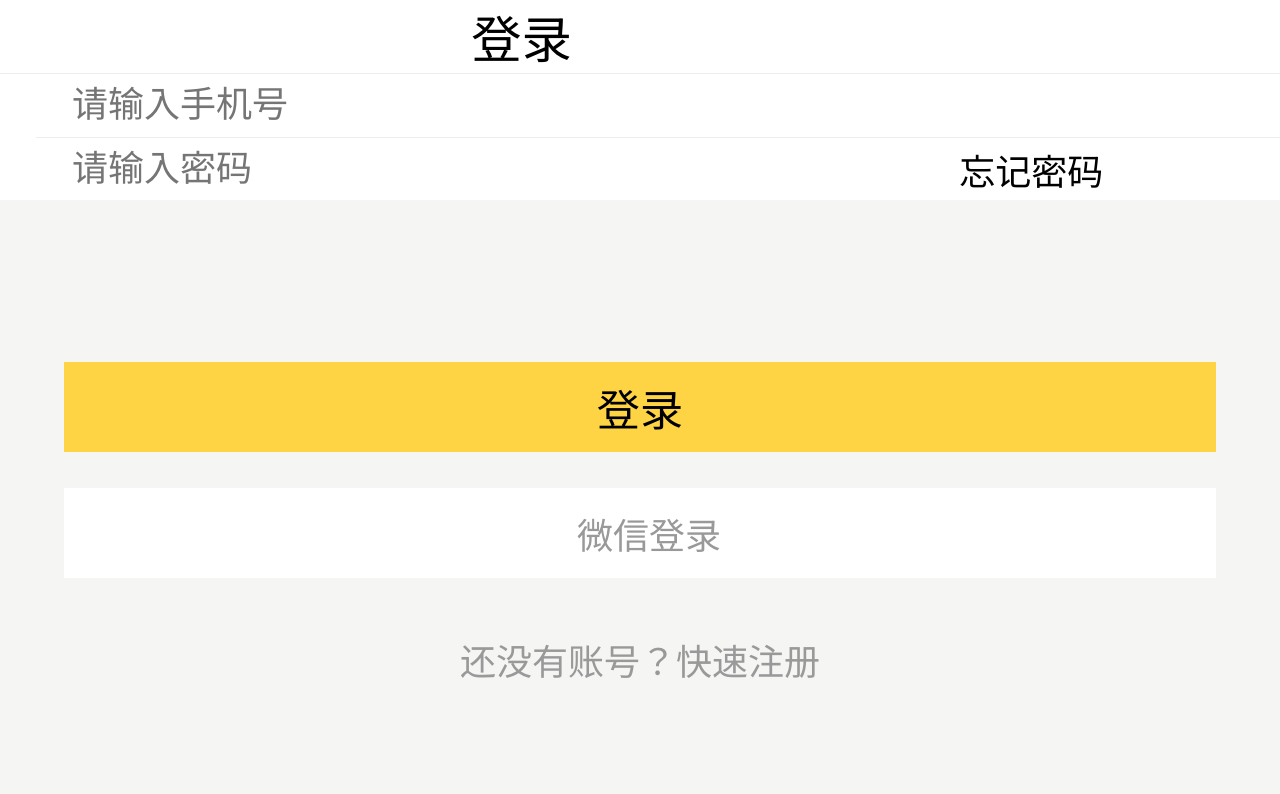
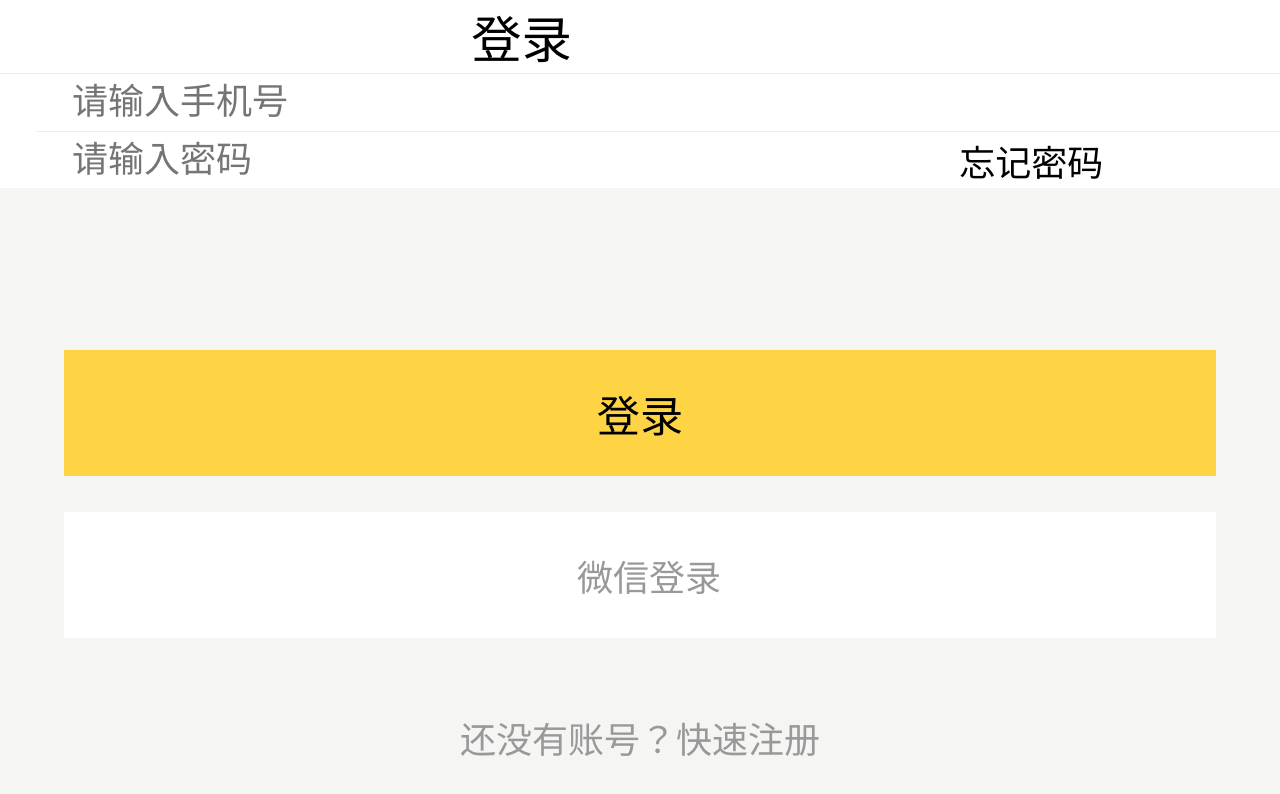
Before and after one commit to mory-hou/jianjiao, a plain HTML site: page denglu.html in a window 1280 px wide. Drawn offline with Linux system fonts and the light colour scheme; some icons are missing; a small style sheet from the web is missing.

Commit message:
版本1.3

```diff
--- a/scss/denglu.scss
+++ b/scss/denglu.scss
@@ -25,16 +25,16 @@ body,html{ width: 100%; height: 100%}
          span{ margin-left: 34%;}}
 .sj{ @include flex; align-items: center; flex: 33.7; margin-left: 1rem; border-bottom: 1px solid #ededed;  font-size: 1rem;}
 input{     font-size: 1rem;outline: none; border: 0; text-indent: 1rem; width: 100%; height: 100%; background: white;}
-.mima{ @include flex; align-items: center; flex: 33.7; margin-left: 1rem; @include flex; flex-direction: row;
+.mima{ @include flex; align-items: center; flex: 33.7; margin-left: 1rem;  flex-direction: row;
        .pwd{ flex: 6;  font-size: 1rem;}
        .zhmm{ flex: 4; @include flex; justify-content: center; align-items: center; font-size: 1rem; color: black;}
      }
 
 .cont2{ flex: 3;
-        div{ width: 90%; margin: 0 auto; align-items: center; justify-content: center; height: 2.5rem; @include flex;}
+        div{ width: 90%; margin: 0 auto; align-items: center; justify-content: center; height: 3.5rem; @include flex;}
         .login{ background: #ffd444; font-size: 1.2rem; margin-top: 4.5rem;}
         .wxlogin{ background: white; font-size: 1rem; color: #999; margin-top: 1rem;
-                 i{ color: green; font-size: 1.2rem;}
+                 i{ color: green; font-size: 1.5rem;}
                 }
         .zc{ margin-top: 1rem;
             a{ font-size: 1rem; color: #999;}
```
Also changed, not shown: scss/denglu.css, 1 other file.
